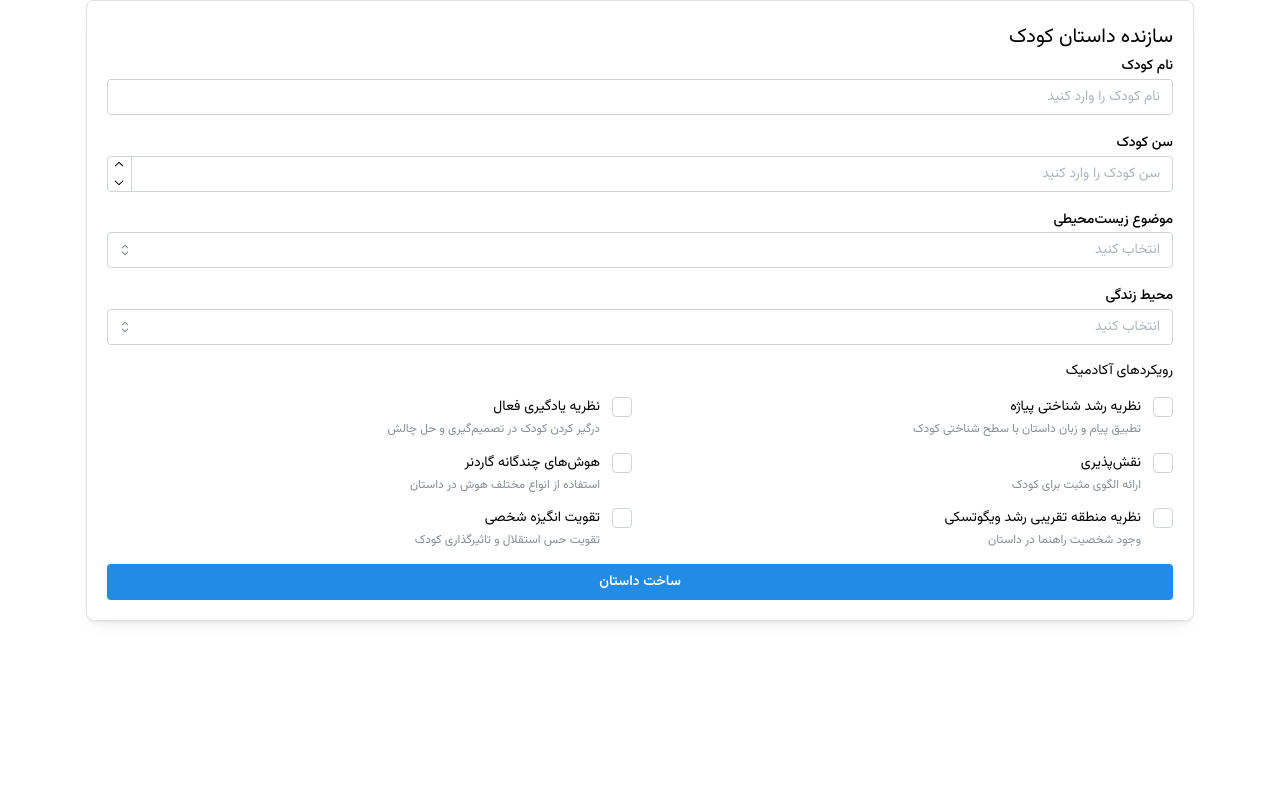
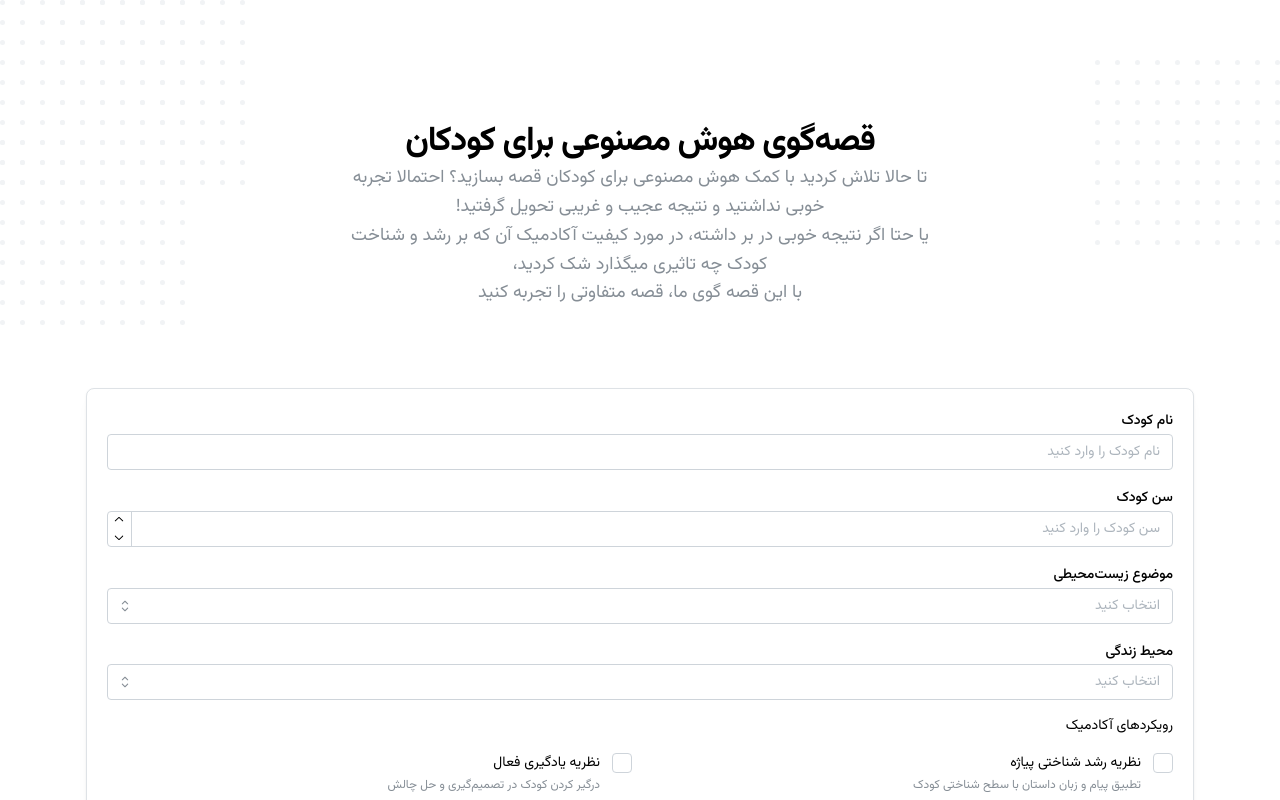
Before and after one commit to AINovelist/kids, a React (Vite) app: page / in a window 1280 px wide. Shown: the top 800 px of the page. Built offline with nearby package versions, Linux system fonts and the light colour scheme.

Commit message:
Create Form

```diff
--- /dev/null
+++ b/src/components/Dots.tsx
@@ -0,0 +1,119 @@
+export interface DotsProps extends React.ComponentPropsWithoutRef<'svg'> {
+    size?: number;
+    radius?: number;
+  }
+
+  export function Dots({ size = 185, radius = 2.5, ...others }: DotsProps) {
+    return (
+      <svg
+        aria-hidden
+        xmlns="http://www.w3.org/2000/svg"
+        fill="currentColor"
+        viewBox="0 0 185 185"
+        width={size}
+        height={size}
+        {...others}
+      >
+        <rect width="5" height="5" rx={radius} />
+        <rect width="5" height="5" x="60" rx={radius} />
+        <rect width="5" height="5" x="120" rx={radius} />
+        <rect width="5" height="5" x="20" rx={radius} />
+        <rect width="5" height="5" x="80" rx={radius} />
+        <rect width="5" height="5" x="140" rx={radius} />
+        <rect width="5" height="5" x="40" rx={radius} />
+        <rect width="5" height="5" x="100" rx={radius} />
+        <rect width="5" height="5" x="160" rx={radius} />
+        <rect width="5" height="5" x="180" rx={radius} />
+        <rect width="5" height="5" y="20" rx={radius} />
+        <rect width="5" height="5" x="60" y="20" rx={radius} />
+        <rect width="5" height="5" x="120" y="20" rx={radius} />
+        <rect width="5" height="5" x="20" y="20" rx={radius} />
+        <rect width="5" height="5" x="80" y="20" rx={radius} />
+        <rect width="5" height="5" x="140" y="20" rx={radius} />
+        <rect width="5" height="5" x="40" y="20" rx={radius} />
+        <rect width="5" height="5" x="100" y="20" rx={radius} />
+        <rect width="5" height="5" x="160" y="20" rx={radius} />
+        <rect width="5" height="5" x="180" y="20" rx={radius} />
+        <rect width="5" height="5" y="40" rx={radius} />
+        <rect width="5" height="5" x="60" y="40" rx={radius} />
+        <rect width="5" height="5" x="120" y="40" rx={radius} />
+        <rect width="5" height="5" x="20" y="40" rx={radius} />
+        <rect width="5" height="5" x="80" y="40" rx={radius} />
+        <rect width="5" height="5" x="140" y="40" rx={radius} />
+        <rect width="5" height="5" x="40" y="40" rx={radius} />
+        <rect width="5" height="5" x="100" y="40" rx={radius} />
+        <rect width="5" height="5" x="160" y="40" rx={radius} />
+        <rect width="5" height="5" x="180" y="40" rx={radius} />
+        <rect width="5" height="5" y="60" rx={radius} />
+        <rect width="5" height="5" x="60" y="60" rx={radius} />
+        <rect width="5" height="5" x="120" y="60" rx={radius} />
+        <rect width="5" height="5" x="20" y="60" rx={radius} />
+        <rect width="5" height="5" x="80" y="60" rx={radius} />
+        <rect width="5" height="5" x="140" y="60" rx={radius} />
+        <rect width="5" height="5" x="40" y="60" rx={radius} />
+        <rect width="5" height="5" x="100" y="60" rx={radius} />
+        <rect width="5" height="5" x="160" y="60" rx={radius} />
+        <rect width="5" height="5" x="180" y="60" rx={radius} />
+        <rect width="5" height="5" y="80" rx={radius} />
+        <rect width="5" height="5" x="60" y="80" rx={radius} />
+        <rect width="5" height="5" x="120" y="80" rx={radius} />
+        <rect width="5" height="5" x="20" y="80" rx={radius} />
+        <rect width="5" height="5" x="80" y="80" rx={radius} />
+        <rect width="5" height="5" x="140" y="80" rx={radius} />
+        <rect width="5" height="5" x="40" y="80" rx={radius} />
+        <rect width="5" height="5" x="100" y="80" rx={radius} />
+        <rect width="5" height="5" x="160" y="80" rx={radius} />
+        <rect width="5" height="5" x="180" y="80" rx={radius} />
+        <rect width="5" height="5" y="100" rx={radius} />
+        <rect width="5" height="5" x="60" y="100" rx={radius} />
+        <rect width="5" height="5" x="120" y="100" rx={radius} />
+        <rect width="5" height="5" x="20" y="100" rx={radius} />
+        <rect width="5" height="5" x="80" y="100" rx={radius} />
+        <rect width="5" height="5" x="140" y="100" rx={radius} />
+        <rect width="5" height="5" x="40" y="100" rx={radius} />
+        <rect width="5" height="5" x="100" y="100" rx={radius} />
+        <rect width="5" height="5" x="160" y="100" rx={radius} />
+        <rect width="5" height="5" x="180" y="100" rx={radius} />
+        <rect width="5" height="5" y="120" rx={radius} />
+        <rect width="5" height="5" x="60" y="120" rx={radius} />
+        <rect width="5" height="5" x="120" y="120" rx={radius} />
+        <rect width="5" height="5" x="20" y="120" rx={radius} />
+        <rect width="5" height="5" x="80" y="120" rx={radius} />
+        <rect width="5" height="5" x="140" y="120" rx={radius} />
+        <rect width="5" height="5" x="40" y="120" rx={radius} />
+        <rect width="5" height="5" x="100" y="120" rx={radius} />
+        <rect width="5" height="5" x="160" y="120" rx={radius} />
+        <rect width="5" height="5" x="180" y="120" rx={radius} />
+        <rect width="5" height="5" y="140" rx={radius} />
+        <rect width="5" height="5" x="60" y="140" rx={radius} />
+        <rect width="5" height="5" x="120" y="140" rx={radius} />
+        <rect width="5" height="5" x="20" y="140" rx={radius} />
+        <rect width="5" height="5" x="80" y="140" rx={radius} />
+        <rect width="5" height="5" x="140" y="140" rx={radius} />
+        <rect width="5" height="5" x="40" y="140" rx={radius} />
+        <rect width="5" height="5" x="100" y="140" rx={radius} />
+        <rect width="5" height="5" x="160" y="140" rx={radius} />
+        <rect width="5" height="5" x="180" y="140" rx={radius} />
+        <rect width="5" height="5" y="160" rx={radius} />
+        <rect width="5" height="5" x="60" y="160" rx={radius} />
+        <rect width="5" height="5" x="120" y="160" rx={radius} />
+        <rect width="5" height="5" x="20" y="160" rx={radius} />
+        <rect width="5" height="5" x="80" y="160" rx={radius} />
+        <rect width="5" height="5" x="140" y="160" rx={radius} />
+        <rect width="5" height="5" x="40" y="160" rx={radius} />
+        <rect width="5" height="5" x="100" y="160" rx={radius} />
+        <rect width="5" height="5" x="160" y="160" rx={radius} />
+        <rect width="5" height="5" x="180" y="160" rx={radius} />
+        <rect width="5" height="5" y="180" rx={radius} />
+        <rect width="5" height="5" x="60" y="180" rx={radius} />
+        <rect width="5" height="5" x="120" y="180" rx={radius} />
+        <rect width="5" height="5" x="20" y="180" rx={radius} />
+        <rect width="5" height="5" x="80" y="180" rx={radius} />
+        <rect width="5" height="5" x="140" y="180" rx={radius} />
+        <rect width="5" height="5" x="40" y="180" rx={radius} />
+        <rect width="5" height="5" x="100" y="180" rx={radius} />
+        <rect width="5" height="5" x="160" y="180" rx={radius} />
+        <rect width="5" height="5" x="180" y="180" rx={radius} />
+      </svg>
+    );
+  }
--- /dev/null
+++ b/src/components/HeroText.module.css
@@ -0,0 +1,85 @@
+.wrapper {
+    position: relative;
+    padding-top: 120px;
+    padding-bottom: 80px;
+
+    @media (max-width: $mantine-breakpoint-sm) {
+      padding-top: 80px;
+      padding-bottom: 60px;
+    }
+  }
+
+  .inner {
+    position: relative;
+    z-index: 1;
+  }
+
+  .dots {
+    position: absolute;
+    color: light-dark(var(--mantine-color-gray-1), var(--mantine-color-dark-5));
+
+    @media (max-width: $mantine-breakpoint-sm) {
+      display: none;
+    }
+  }
+
+  .dotsLeft {
+    left: 0;
+    top: 0;
+  }
+
+  .title {
+    text-align: center;
+    font-weight: 800;
+    font-size: 40px;
+    letter-spacing: -1px;
+    color: light-dark(var(--mantine-color-black), var(--mantine-color-white));
+    margin-bottom: var(--mantine-spacing-xs);
+    font-family:
+      Greycliff CF,
+      var(--mantine-font-family);
+
+    @media (max-width: $mantine-breakpoint-xs) {
+      font-size: 28px;
+      text-align: left;
+    }
+  }
+
+  .highlight {
+    color: light-dark(var(--mantine-color-blue-6), var(--mantine-color-blue-4));
+  }
+
+  .description {
+    text-align: center;
+
+    @media (max-width: $mantine-breakpoint-xs) {
+      text-align: left;
+      font-size: var(--mantine-font-size-md);
+    }
+  }
+
+  .controls {
+    margin-top: var(--mantine-spacing-lg);
+    display: flex;
+    justify-content: center;
+
+    @media (max-width: $mantine-breakpoint-xs) {
+      flex-direction: column;
+    }
+  }
+
+  .control {
+    &:not(:first-of-type) {
+      margin-left: var(--mantine-spacing-md);
+    }
+
+    @media (max-width: $mantine-breakpoint-xs) {
+      height: 42px;
+      font-size: var(--mantine-font-size-md);
+
+      &:not(:first-of-type) {
+        margin-top: var(--mantine-spacing-md);
+        margin-left: 0;
+      }
+    }
+  }
--- a/src/components/HomePage.tsx
+++ b/src/components/HomePage.tsx
@@ -11,8 +11,11 @@ import {
   Stack,
   Grid,
   Paper,
+  Title,
 } from "@mantine/core";
 import { useForm } from "@mantine/form";
+import { Dots } from './Dots';
+import classes from './HeroText.module.css';
 
 export function HomePage() {
   const [story, setStory] = useState("");
@@ -190,13 +193,31 @@ export function HomePage() {
     setIsGenerating(false);
   };
 
-  return (
+  return (<>
+  <Container className={classes.wrapper} size={1400}>
+      <Dots className={classes.dots} style={{ left: 0, top: 0 }} />
+      <Dots className={classes.dots} style={{ left: 60, top: 0 }} />
+      <Dots className={classes.dots} style={{ left: 0, top: 140 }} />
+      <Dots className={classes.dots} style={{ right: 0, top: 60 }} />
+
+      <div className={classes.inner}>
+        <Title className={classes.title}>
+          قصه‌گوی
+          <Text component="span" className={classes.highlight} inherit> هوش مصنوعی </Text>
+          برای کودکان
+        </Title>
+
+        <Container p={0} size={600}>
+          <Text size="lg" c="dimmed" className={classes.description}>
+            تا حالا تلاش کردید با کمک هوش مصنوعی برای کودکان قصه بسازید؟ احتمالا تجربه خوبی نداشتید و نتیجه عجیب و غریبی تحویل گرفتید!
+            <br />یا حتا اگر نتیجه خوبی در بر داشته، در مورد کیفیت آکادمیک آن که بر رشد و شناخت کودک چه تاثیری میگذارد شک کردید،
+            <br />با این قصه گوی ما، قصه متفاوتی را تجربه کنید
+          </Text>
+        </Container>
+      </div>
+    </Container>
     <Container size="lg" dir="rtl">
       <Card shadow="sm" p="lg" radius="md" withBorder>
-        <Text size="xl">
-          سازنده داستان کودک
-        </Text>
-
         <form onSubmit={form.onSubmit(generateStory)}>
           <Stack>
             <TextInput
@@ -270,5 +291,6 @@ export function HomePage() {
         </Paper>
       )}
     </Container>
+    </>
   );
 }
```
